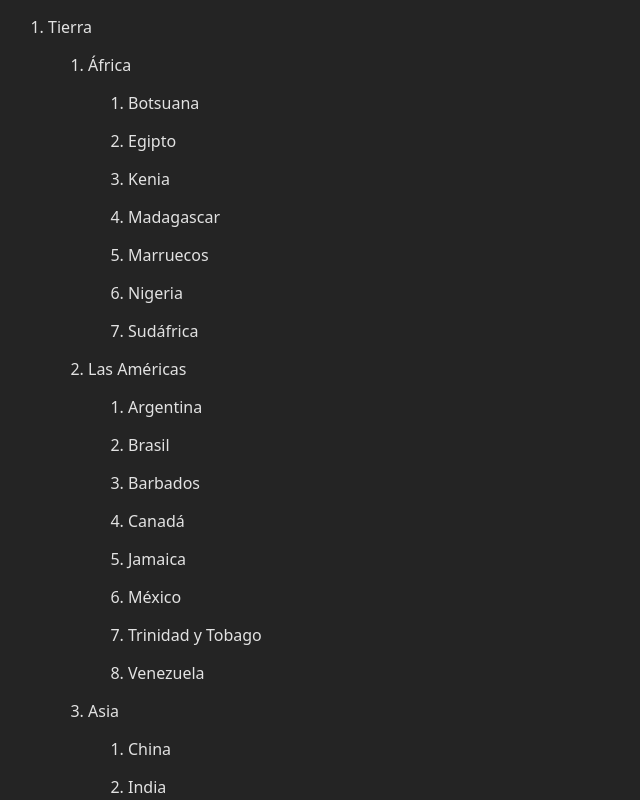
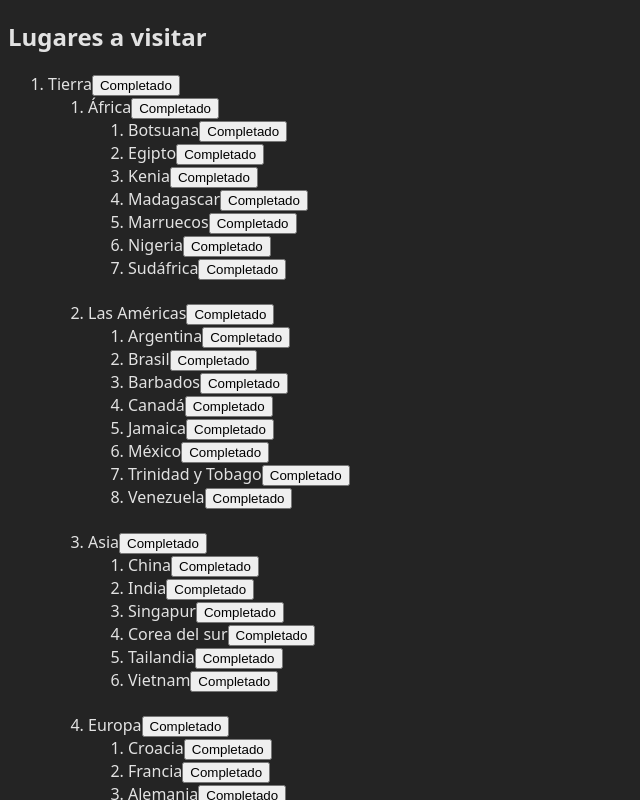
Before and after one commit to bryan-ignacio/react_v19.1, a React (Vite) app in the folder 03-gestion-estado/: page / in a window 1280 px wide. Shown: the top 800 px of the page, without its empty margins (0-640 px from the left). Built offline with nearby package versions, Linux system fonts and the light colour scheme.

Commit message:
terminado

```diff
--- /dev/null
+++ b/03-gestion-estado/src/components/02-eleccion-estructura-estado/04-app-estado-anidado-final.jsx
@@ -0,0 +1,83 @@
+import { useState } from "react";
+import { initialTravelPlan } from "./places-plano";
+
+export default function TravelPlan() {
+  // la variable de estado contiene el objeto estructurado de forma plana.
+  const [plan, setPlan] = useState(initialTravelPlan);
+
+  function handleComplete(parentId, childId) {
+    const parent = plan[parentId];
+    // Crear una nueva versión del lugar principal
+    // que no incluye ID del hijo.
+    const nextParent = {
+      ...parent,
+      childIds: parent.childIds.filter((id) => id !== childId),
+    };
+    // Actualizar el objeto de estado raíz...
+    setPlan({
+      ...plan,
+      // ...para que tenga el padre este actualizado.
+      [parentId]: nextParent,
+    });
+  }
+  // esta variable contiene el root y este tiene la propiedad childIds que contiene los ids de los planetas.
+  const root = plan[0];
+  // esta variable es un arreglo que contiene los ids de los planetas.
+  const planetIds = root.childIds;
+
+  return (
+    <>
+      <h2>Lugares a visitar</h2>
+      <ol>
+        {planetIds.map((id) => (
+          <PlaceTree
+            key={id}
+            id={id}
+            parentId={0}
+            placesById={plan}
+            onComplete={handleComplete}
+          />
+        ))}
+      </ol>
+    </>
+  );
+}
+
+function PlaceTree({ id, parentId, placesById, onComplete }) {
+  // primera iteracion: recibe id=1, parentId=0, placesById=plan
+  // placesById[1] = Tierra
+  const place = placesById[id];
+  // childsIds =[2,10,19,26,34]
+  const childIds = place.childIds;
+  return (
+    <li>
+      {/* tierra */}
+      {place.title}
+      <button
+        onClick={() => {
+          onComplete(parentId, id);
+        }}
+      >
+        Completado
+      </button>
+      {/* si el arreglo de childsIds = 0 solo renderizara el nombre del lugar con el boton */}
+      {/* de lo contrario si childsIds > 0 entonces renderizara una lista ordenada con los lugares que tenga ese arreglo. */}
+      {/* primera iteracion: childsIds = 5 por lo que renderiza una lista ordenada */}
+      {childIds.length > 0 && (
+        <ol>
+          {/* recorre con map el arreglo childIds = [2,10,19,26,34] */}
+          {childIds.map((childId) => (
+            <PlaceTree
+              key={childId}
+              id={childId}
+              parentId={id}
+              placesById={placesById}
+              onComplete={onComplete}
+            />
+          ))}
+        </ol>
+      )}
+      <br />
+    </li>
+  );
+}
--- a/03-gestion-estado/src/main.jsx
+++ b/03-gestion-estado/src/main.jsx
@@ -1,11 +1,9 @@
 import { StrictMode } from "react";
 import { createRoot } from "react-dom/client";
 import "./index.css";
-
-import Plan from "./components/02-eleccion-estructura-estado/04-anidado-mejor-manera-repaso";
-
+import TravelPlan from "./components/02-eleccion-estructura-estado/04-app-estado-anidado-final";
 createRoot(document.getElementById("root")).render(
   <StrictMode>
-    <Plan />
+    <TravelPlan />
   </StrictMode>,
 );
```
